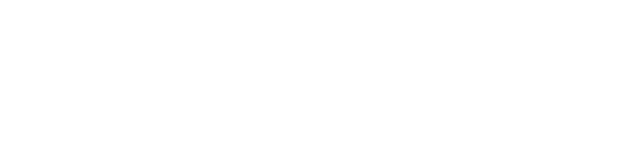
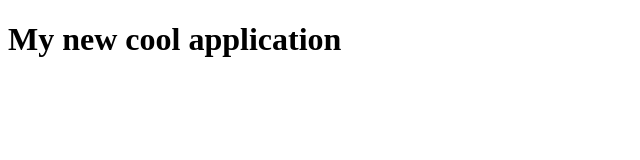
Before and after one commit to qbclub/project2406, a plain HTML site: page index.html in a window 1280 px wide. Shown: the whole page, without its empty margins (0-640 px from the left). Drawn offline with Linux system fonts and the light colour scheme.

Commit message:
new change

```diff
--- a/index.html
+++ b/index.html
@@ -6,6 +6,6 @@
     <title>Document</title>
 </head>
 <body>
-
+    <h1>My new cool application</h1>
 </body>
 </html>
```
